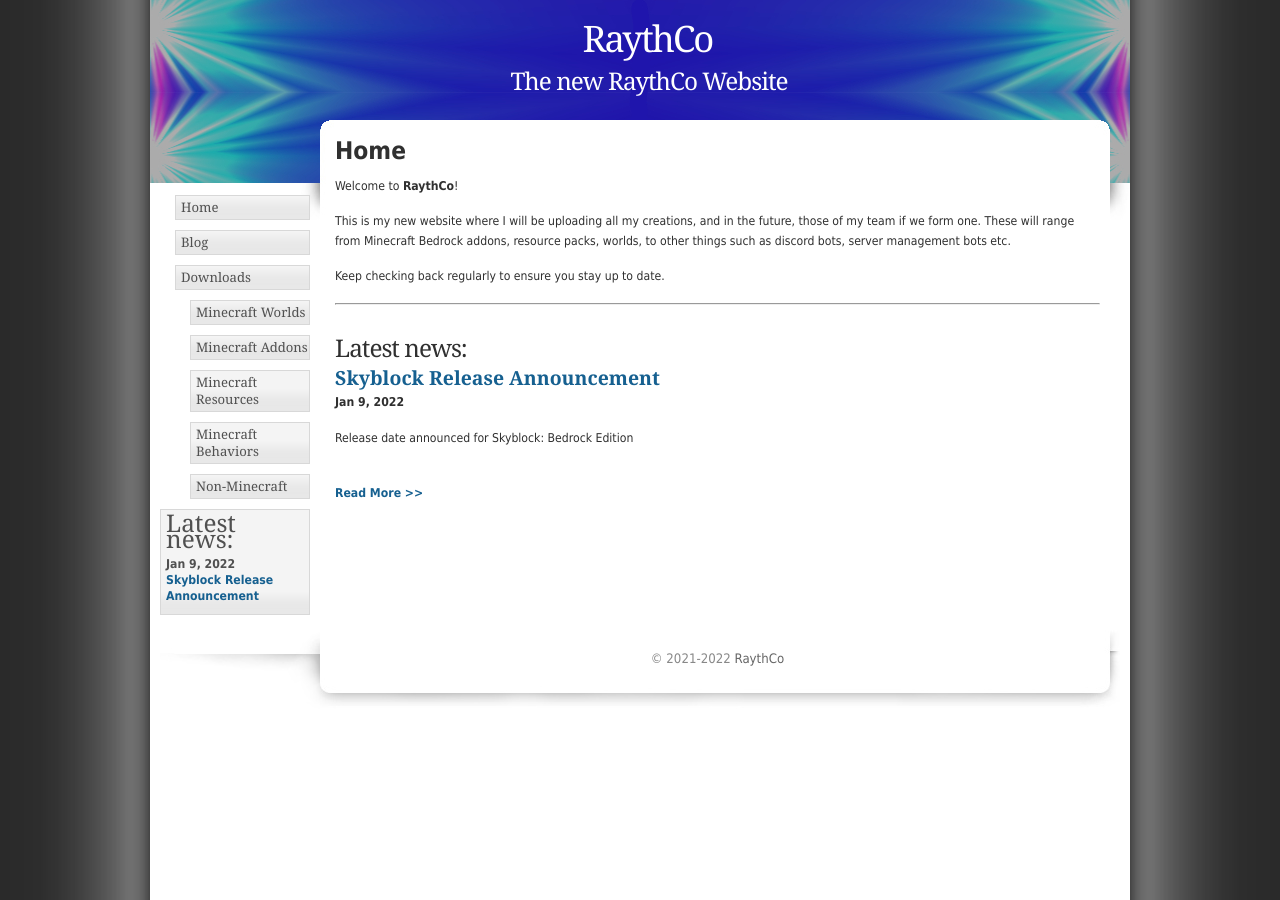
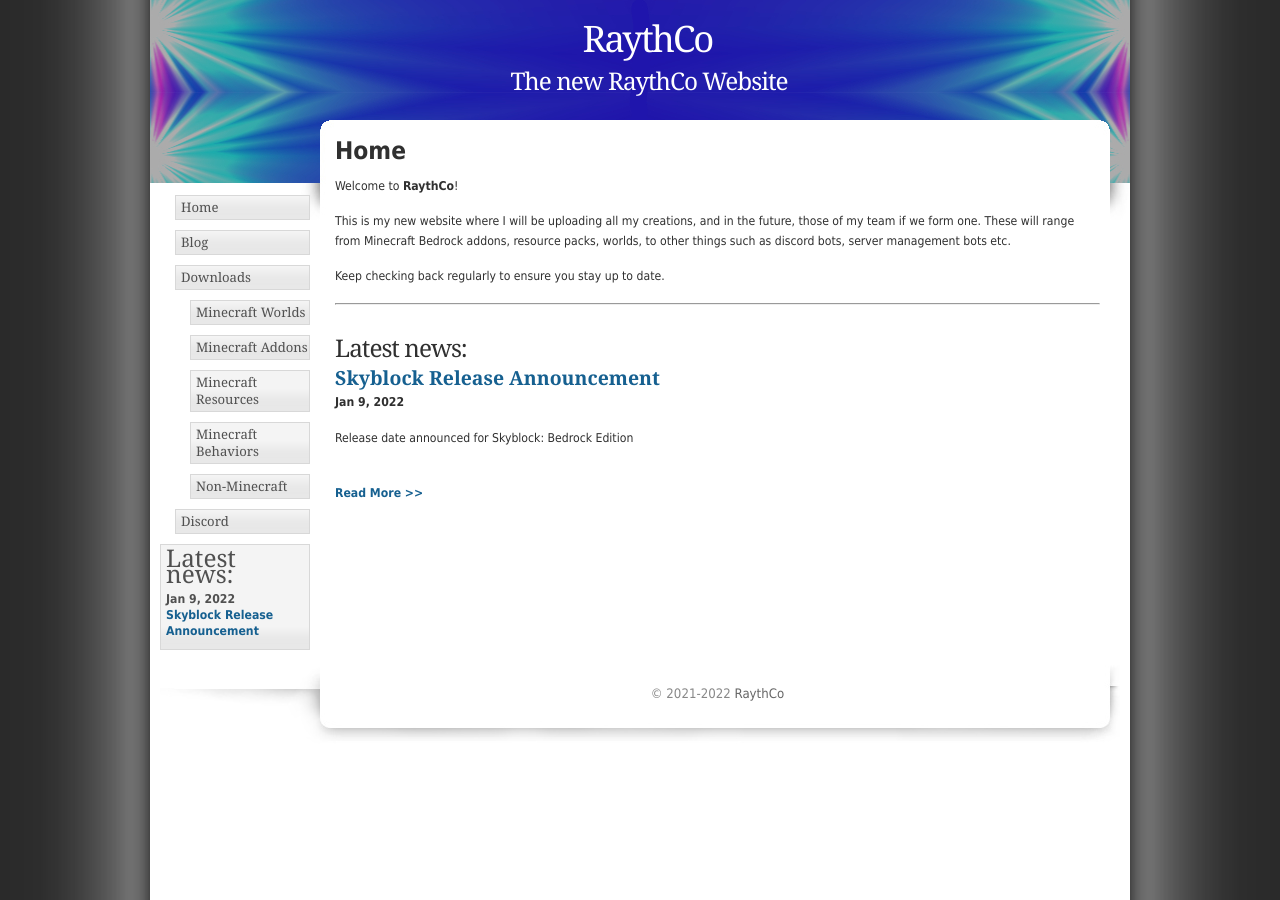
Before and after one commit to RaythCo-Creations/raythco-creations.github.io, a Jekyll site: the page built from index.md, in a window 1280 px wide. Built offline with Jekyll 4.4.1, drawn with Linux system fonts in a browser that asks for light colours.

Commit message:
navigation update

```diff
--- a/_data/nav.yml
+++ b/_data/nav.yml
@@ -18,6 +18,8 @@
             url: /downloads/mcbehavior
           - page: "Non-Minecraft"
             url: /downloads/other
+      - page: Discord
+        url: https://discord.gg/5898mQEaTp
 
 dlpages:
   - title: Minecraft Worlds
```
